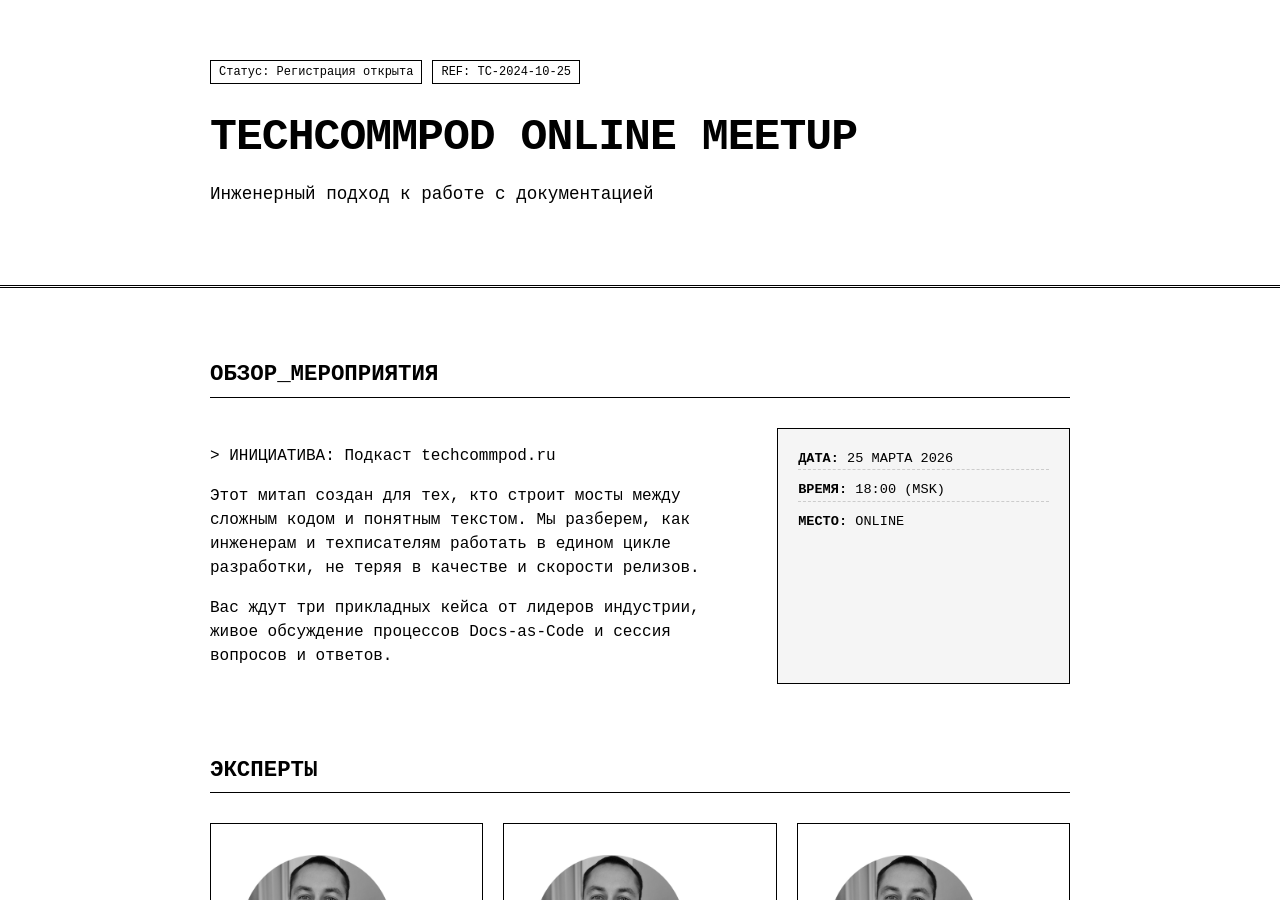
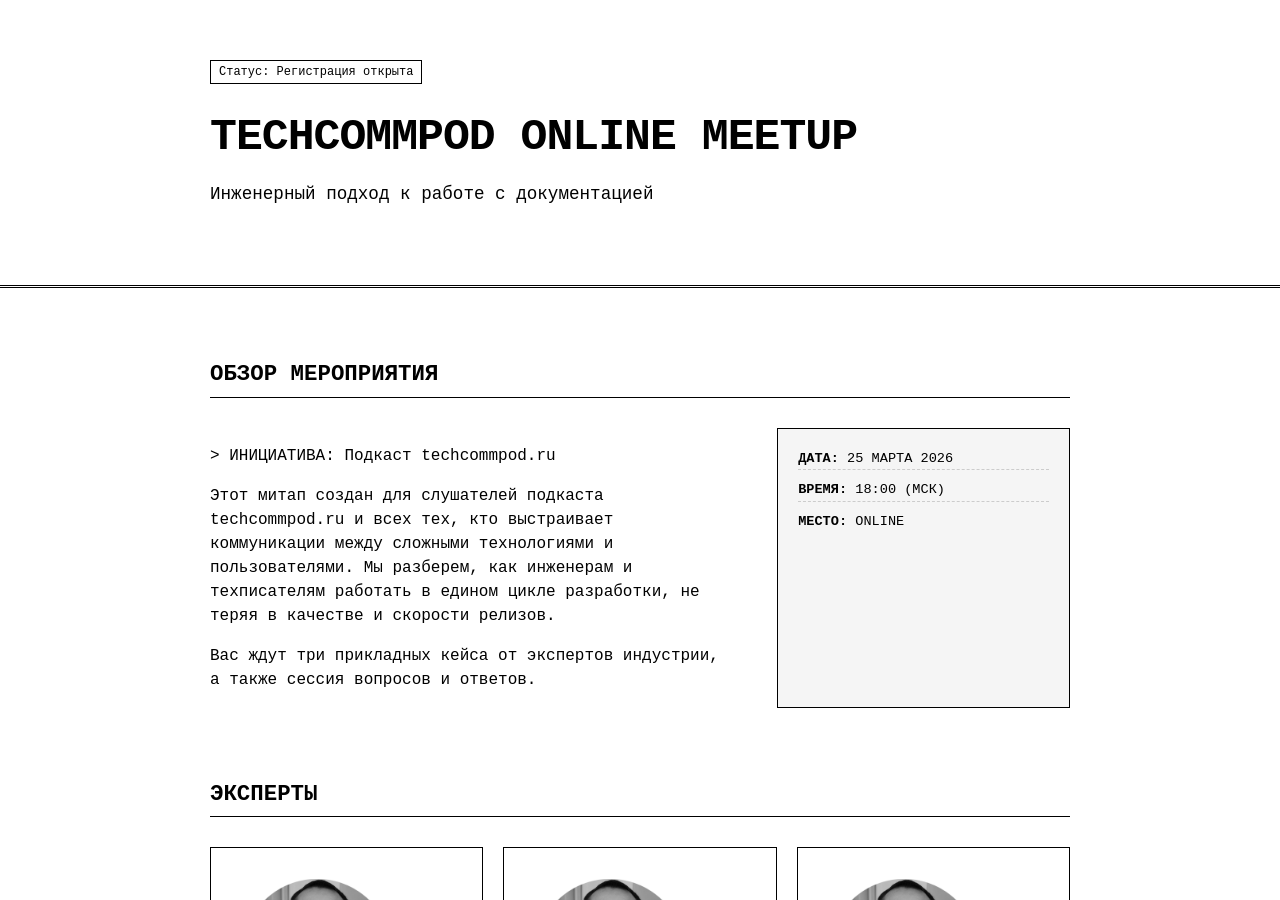
Before and after one commit to techwritex/techcommpod, a Jekyll site: the page built from meetup.md, in a window 1280 px wide and 900 px high. Built offline with Jekyll 4.4.1, drawn with Linux system fonts in a browser that asks for light colours; some of the changed text lies outside the part shown.

Commit message:
meetup-page-test-7

```diff
--- a/_layouts/meetup.html
+++ b/_layouts/meetup.html
@@ -236,7 +236,7 @@
         <div class="container">
             <div class="top-nav">
                 <span class="badge">Статус: Регистрация открыта</span>
-                <span class="badge">REF: TC-2024-10-25</span>
+                <!-- <span class="badge">REF: TC-2024-10-25</span> -->
             </div>
             <h1>TechCommPod Online Meetup</h1>
             <p class="subtitle">Инженерный подход к работе с документацией</p>
@@ -247,16 +247,16 @@
 
         <!-- 00. Описание -->
         <section class="section">
-            <h2 class="section-title">ОБЗОР_МЕРОПРИЯТИЯ</h2>
+            <h2 class="section-title">ОБЗОР МЕРОПРИЯТИЯ</h2>
             <div class="description-grid">
                 <div class="description-text">
                     <p>> ИНИЦИАТИВА: Подкаст techcommpod.ru</p>
-                    <p>Этот митап создан для тех, кто строит мосты между сложным кодом и понятным текстом. Мы разберем, как инженерам и техписателям работать в едином цикле разработки, не теряя в качестве и скорости релизов.</p>
-                    <p>Вас ждут три прикладных кейса от лидеров индустрии, живое обсуждение процессов Docs-as-Code и сессия вопросов и ответов.</p>
+                    <p>Этот митап создан для слушателей подкаста techcommpod.ru и всех тех, кто выстраивает коммуникации между сложными технологиями и пользователями. Мы разберем, как инженерам и техписателям работать в едином цикле разработки, не теряя в качестве и скорости релизов.</p>
+                    <p>Вас ждут три прикладных кейса от экспертов индустрии, а также сессия вопросов и ответов.</p>
                 </div>
                 <div class="meta-info">
                     <div class="meta-box"><strong>ДАТА:</strong> 25 МАРТА 2026</div>
-                    <div class="meta-box"><strong>ВРЕМЯ:</strong> 18:00 (MSK)</div>
+                    <div class="meta-box"><strong>ВРЕМЯ:</strong> 18:00 (МСК)</div>
                     <div class="meta-box"><strong>МЕСТО:</strong> ONLINE</div>
                     <!-- <div class="meta-box"><strong>ЯЗЫК:</strong> Русский</div> -->
                 </div>
@@ -348,7 +348,7 @@
 
         <!-- 03. FAQ -->
         <section class="section">
-            <h2 class="section-title">ЧАСТО_ЗАДАВАЕМЫЕ_ВОПРОСЫ</h2>
+            <h2 class="section-title">ЧАСТО ЗАДАВАЕМЫЕ ВОПРОСЫ</h2>
             <div class="faq-container">
                 <div class="faq-item">
                     <input type="checkbox" id="f1" class="faq-input">
```
